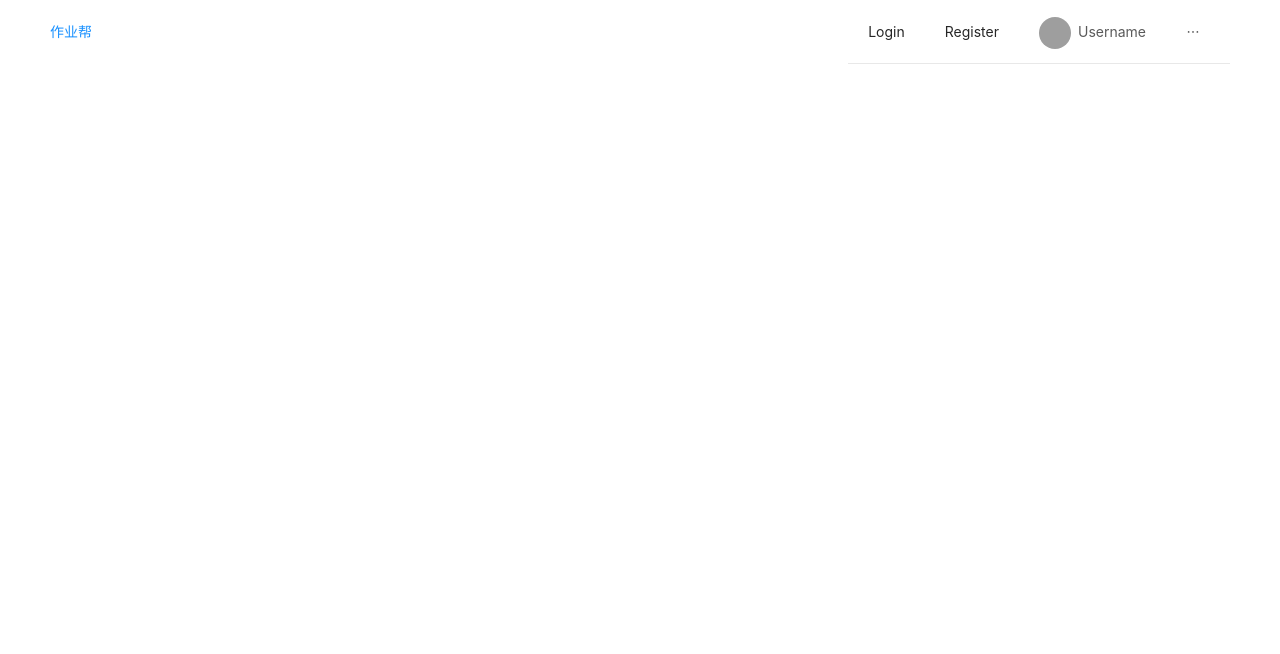
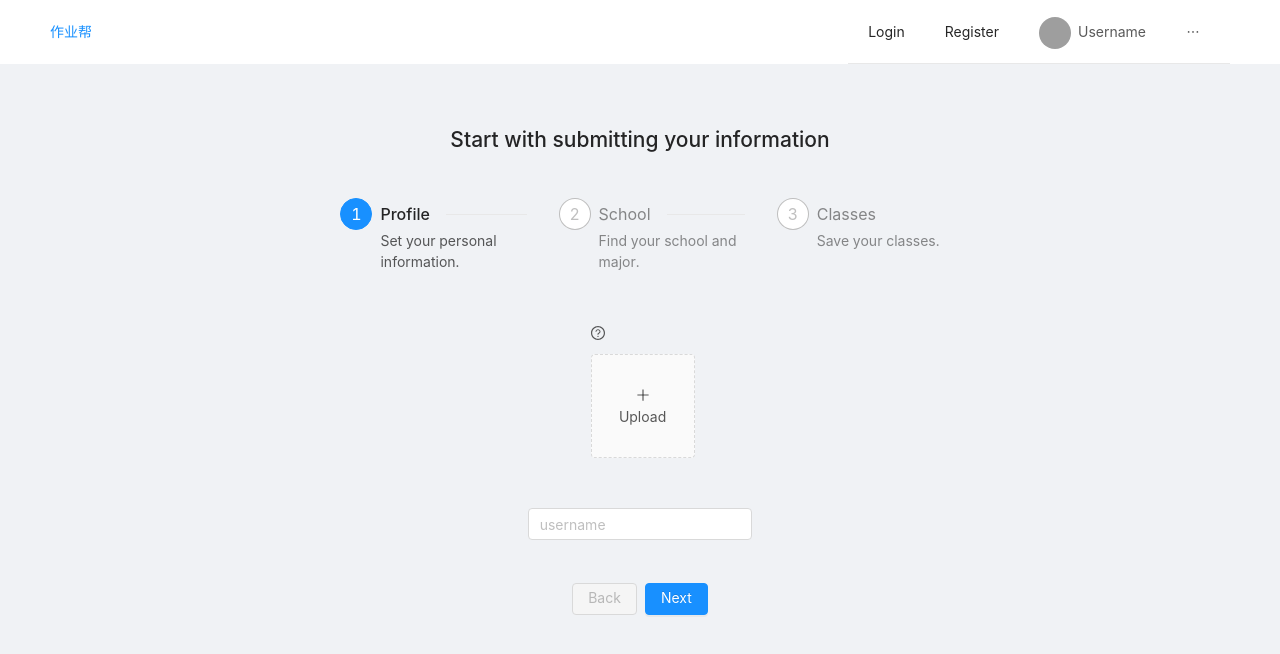
Before and after one commit to Mkhgkk/xuexibang-frontend, a React (Create React App) app: page /information in a window 1280 px wide. Shown: the top 654 px of the page. Built offline with nearby package versions, Linux system fonts and the light colour scheme; grey boxes are pictures that could not be loaded.

Commit message:
information form 1step profile

```diff
--- a/src/App.css
+++ b/src/App.css
@@ -1,5 +1,5 @@
 .App {
-  text-align: center;
+  text-align: left;
 }
 .site-layout-background {
   background: #fff;
--- a/src/App.js
+++ b/src/App.js
@@ -5,12 +5,14 @@ import NavBar from "./components/NavBar";
 import Feed from "./routes/Feed";
 import LoginPage from "./routes/LoginPage";
 import RegisterPage from "./routes/RegisterPage";
+import Information from "./routes/Information";
 
 function App() {
   return (
     <div className="App">
       <NavBar />
       <Switch>
+        <Route path="/information" component={Information} />
         <Route exact path="/" component={Feed} />
         <Route path="/login" component={LoginPage} />
         <Route path="/register" component={RegisterPage} />
--- a/src/components/Login/LoginForm.jsx
+++ b/src/components/Login/LoginForm.jsx
@@ -13,10 +13,16 @@ class LoginForm extends Component {
       <Form
         name="normal_login"
         initialValues={{ remember: true }}
-        style={{ width: "25%" }}
+        style={{ width: "25%", textAlign: "center" }}
         onFinish={onFinish}
       >
-        <p style={{ marginBottom: "1.5em", fontSize: "1.2em" }}>
+        <p
+          style={{
+            marginBottom: "1.5em",
+            fontSize: "1.2em",
+            textAlign: "center"
+          }}
+        >
           Login and start 学习帮
         </p>
         <Form.Item
--- /dev/null
+++ b/src/components/information/ProfileForm.jsx
@@ -0,0 +1,98 @@
+import React, { Component } from "react";
+import { Upload, message, Input, Tooltip, Form } from "antd";
+import { LoadingOutlined, PlusOutlined } from "@ant-design/icons";
+import { QuestionCircleOutlined } from "@ant-design/icons";
+import TextArea from "antd/lib/input/TextArea";
+
+function getBase64(img, callback) {
+  const reader = new FileReader();
+  reader.addEventListener("load", () => callback(reader.result));
+  reader.readAsDataURL(img);
+}
+
+function beforeUpload(file) {
+  const isJpgOrPng = file.type === "image/jpeg" || file.type === "image/png";
+  if (!isJpgOrPng) {
+    message.error("You can only upload JPG/PNG file!");
+  }
+  const isLt2M = file.size / 1024 / 1024 < 2;
+  if (!isLt2M) {
+    message.error("Image must smaller than 2MB!");
+  }
+  return isJpgOrPng && isLt2M;
+}
+
+class ProfileForm extends Component {
+  state = {
+    loading: false
+  };
+
+  handleChange = info => {
+    if (info.file.status === "uploading") {
+      this.setState({ loading: true });
+      return;
+    }
+    if (info.file.status === "done") {
+      // Get this url from response in real world.
+      getBase64(info.file.originFileObj, imageUrl =>
+        this.setState({
+          imageUrl,
+          loading: false
+        })
+      );
+    }
+  };
+
+  render() {
+    const uploadButton = (
+      <div>
+        {this.state.loading ? <LoadingOutlined /> : <PlusOutlined />}
+        <div className="ant-upload-text">Upload</div>
+      </div>
+    );
+    const { imageUrl } = this.state;
+    return (
+      <Form
+        style={{
+          width: "30%",
+          paddingTop: "3em",
+          paddingBottom: "1em"
+        }}
+      >
+        <Form.Item
+          name="profile Image"
+          style={{
+            paddingLeft: "28%"
+          }}
+        >
+          <Tooltip title="upload your profile photo">
+            <QuestionCircleOutlined />
+          </Tooltip>
+          <Upload
+            name="avatar"
+            listType="picture-card"
+            className="avatar-uploader"
+            showUploadList={false}
+            action="https://www.mocky.io/v2/5cc8019d300000980a055e76"
+            beforeUpload={beforeUpload}
+            onChange={this.handleChange}
+          >
+            {imageUrl ? (
+              <img src={imageUrl} alt="avatar" style={{ width: "100%" }} />
+            ) : (
+              uploadButton
+            )}
+          </Upload>
+        </Form.Item>
+        <Form.Item
+          name="username"
+          rules={[{ required: true, message: "Please input your username!" }]}
+        >
+          <Input placeholder="username" />
+        </Form.Item>
+      </Form>
+    );
+  }
+}
+
+export default ProfileForm;
--- a/src/components/register/RegisterForm.jsx
+++ b/src/components/register/RegisterForm.jsx
@@ -1,11 +1,10 @@
 import React, { Component } from "react";
-import { Form, Input, Tooltip, Button, Checkbox } from "antd";
-import { QuestionCircleOutlined } from "@ant-design/icons";
+import { Form, Input, Button, Checkbox } from "antd";
+
 import { Link } from "react-router-dom";
 
 class RegisterForm extends Component {
   render() {
-    console.log(this.props);
     const onFinish = values => {
       console.log("Success:", values);
       this.props.showEmailSent();
@@ -19,7 +18,7 @@ class RegisterForm extends Component {
       <Form
         name="register"
         scrollToFirstError
-        style={{ width: "30%", paddingRight: "3em" }}
+        style={{ width: "30%", paddingRight: "3em", textAlign: "center" }}
         onFinish={onFinish}
         onFinishFailed={onFinishFailed}
       >
@@ -81,26 +80,6 @@ class RegisterForm extends Component {
           <Input.Password />
         </Form.Item>
         <Form.Item
-          name="nickname"
-          label={
-            <span>
-              Nickname&nbsp;
-              <Tooltip title="What do you want others to call you?">
-                <QuestionCircleOutlined />
-              </Tooltip>
-            </span>
-          }
-          rules={[
-            {
-              required: true,
-              message: "Please input your nickname!",
-              whitespace: true
-            }
-          ]}
-        >
-          <Input />
-        </Form.Item>
-        <Form.Item
           name="agreement"
           valuePropName="checked"
           rules={[
--- /dev/null
+++ b/src/routes/Information.jsx
@@ -0,0 +1,96 @@
+import React, { Component } from "react";
+import { Form, Input, Button, Checkbox, Layout, Steps, Space } from "antd";
+import ProfileForm from "../components/information/ProfileForm";
+
+class Information extends Component {
+  state = {
+    currentStep: 0
+  };
+
+  onStepsChange = currentStep => {
+    this.setState({ currentStep });
+  };
+
+  onNextButton = () => {
+    this.setState({ currentStep: this.state.currentStep + 1 });
+  };
+
+  onBackButton = () => {
+    this.setState({ currentStep: this.state.currentStep - 1 });
+  };
+
+  render() {
+    const { Content } = Layout;
+    const { Step } = Steps;
+    const { currentStep } = this.state;
+
+    return (
+      <Layout>
+        <Content
+          style={{
+            margin: "24px 16px 0",
+            minHeight: "100vh",
+            paddingBottom: "16px",
+            paddingTop: "9vh"
+          }}
+        >
+          <div
+            style={{
+              width: "60%",
+              margin: "0 auto",
+              display: "flex",
+              flexDirection: "column",
+              alignItems: "center",
+              paddingTop: "2em"
+            }}
+          >
+            <h1 style={{ marginBottom: "2em" }}>
+              Start with submitting your information
+            </h1>
+            <Steps
+              current={currentStep}
+              onChange={this.onStepsChange}
+              style={{
+                textAlign: "left",
+                width: "80%"
+              }}
+            >
+              <Step
+                title="Profile"
+                description="Set your personal information."
+              />
+              <Step title="School" description="Find your school and major." />
+              <Step title="Classes" description="Save your classes." />
+            </Steps>
+            <ProfileForm />
+
+            <Space size="small">
+              <Button
+                type="primary"
+                disabled={currentStep === 0}
+                onClick={this.onBackButton}
+              >
+                Back
+              </Button>
+              {currentStep !== 2 ? (
+                <Button
+                  type="primary"
+                  onClick={this.onNextButton}
+                  disabled={currentStep === 2}
+                >
+                  Next
+                </Button>
+              ) : (
+                <Button type="primary" danger>
+                  Submit
+                </Button>
+              )}
+            </Space>
+          </div>
+        </Content>
+      </Layout>
+    );
+  }
+}
+
+export default Information;
--- a/src/routes/RegisterPage.jsx
+++ b/src/routes/RegisterPage.jsx
@@ -9,7 +9,7 @@ class RegisterPage extends Component {
     emailSent: false
   };
 
-  ShowEmailSent = () => {
+  showEmailSent = () => {
     this.setState({ emailSent: true });
   };
 
```
